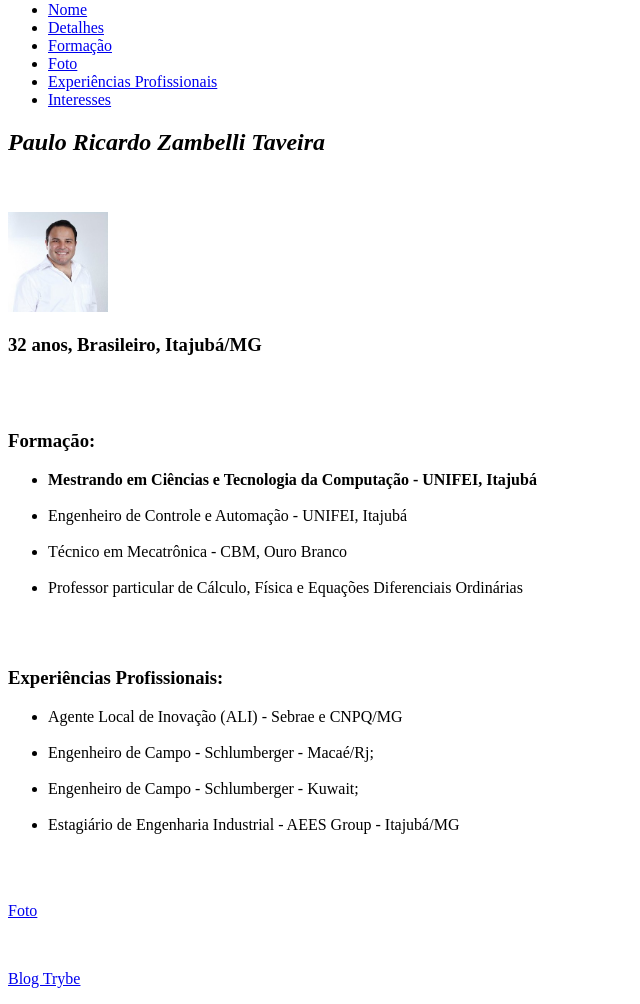
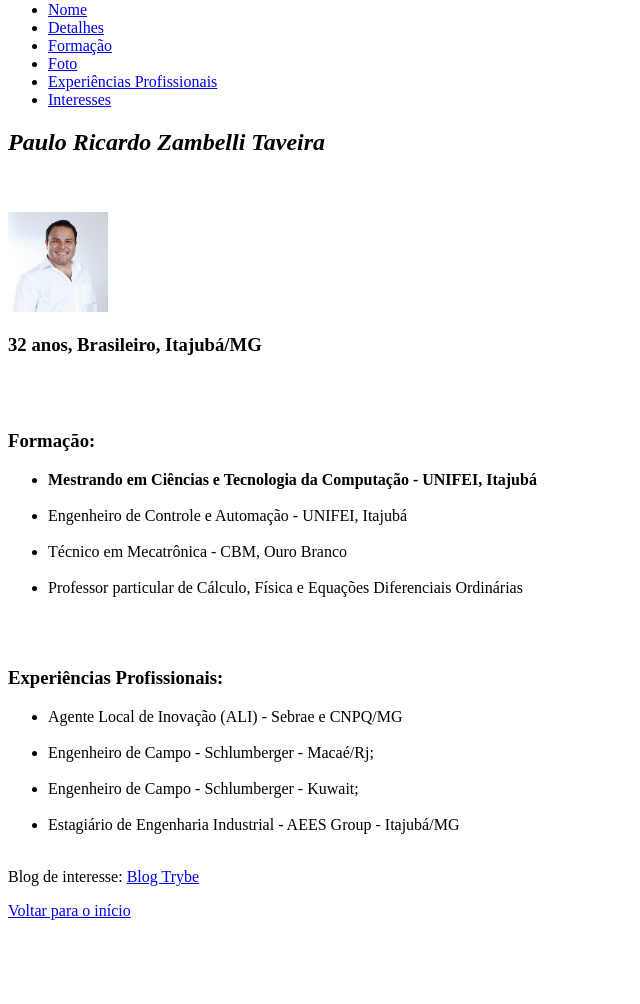
Before and after one commit to pauloricardoz/pauloricardoz.github.io, a plain HTML site: page index.html in a window 1280 px wide. Shown: the part 79-1083 px from the top of the page, without its empty margins (0-640 px from the left). After the commit the page ends 1015 px from the top, so only its background shows below. Drawn offline with Linux system fonts and the light colour scheme.

Commit message:
volta para inicio

```diff
--- a/index.html
+++ b/index.html
@@ -7,7 +7,7 @@
 </head>
 
 <body>
-    <h1>Currículo Abril/2020</h1>
+    <h1 id="beginnig">Currículo Abril/2020</h1>
     <ul>
         <li><a href="#nome">Nome</a></li>
         <li><a href="#detalhes">Detalhes</a></li>
@@ -43,10 +43,9 @@
         <br>
     </ul>
 
-    <br>
-    <p><a href="#foto_Paulo">Foto</a></p>
-    <br>
-    <p><a href="https://blog.betrybe.com/" target="_blank" id="interesses">Blog Trybe</a></p>
+    <p>Blog de interesse: <a href="https://blog.betrybe.com/" target="_blank" id="interesses">Blog Trybe</a></p>
+
+    <p><a href="#beginnig">Voltar para o início</a></p>
 </body>
 
 
```
